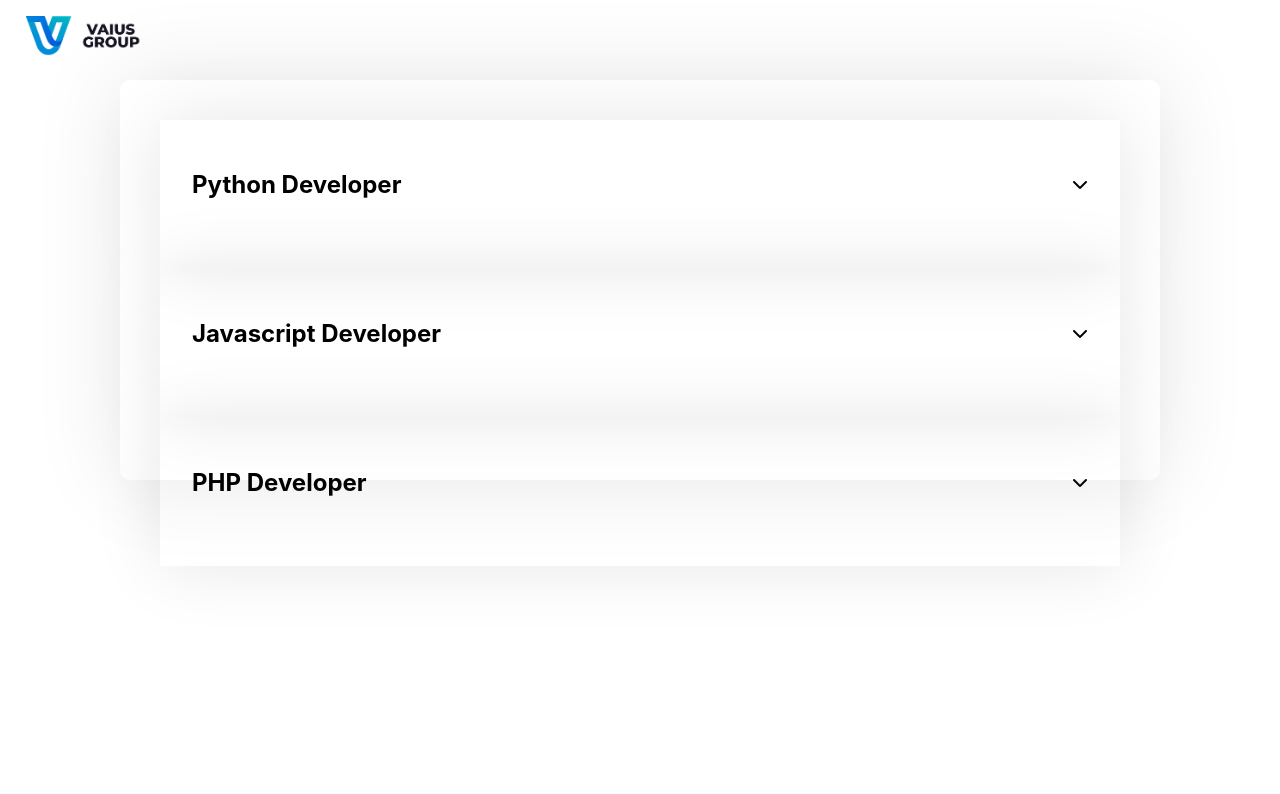
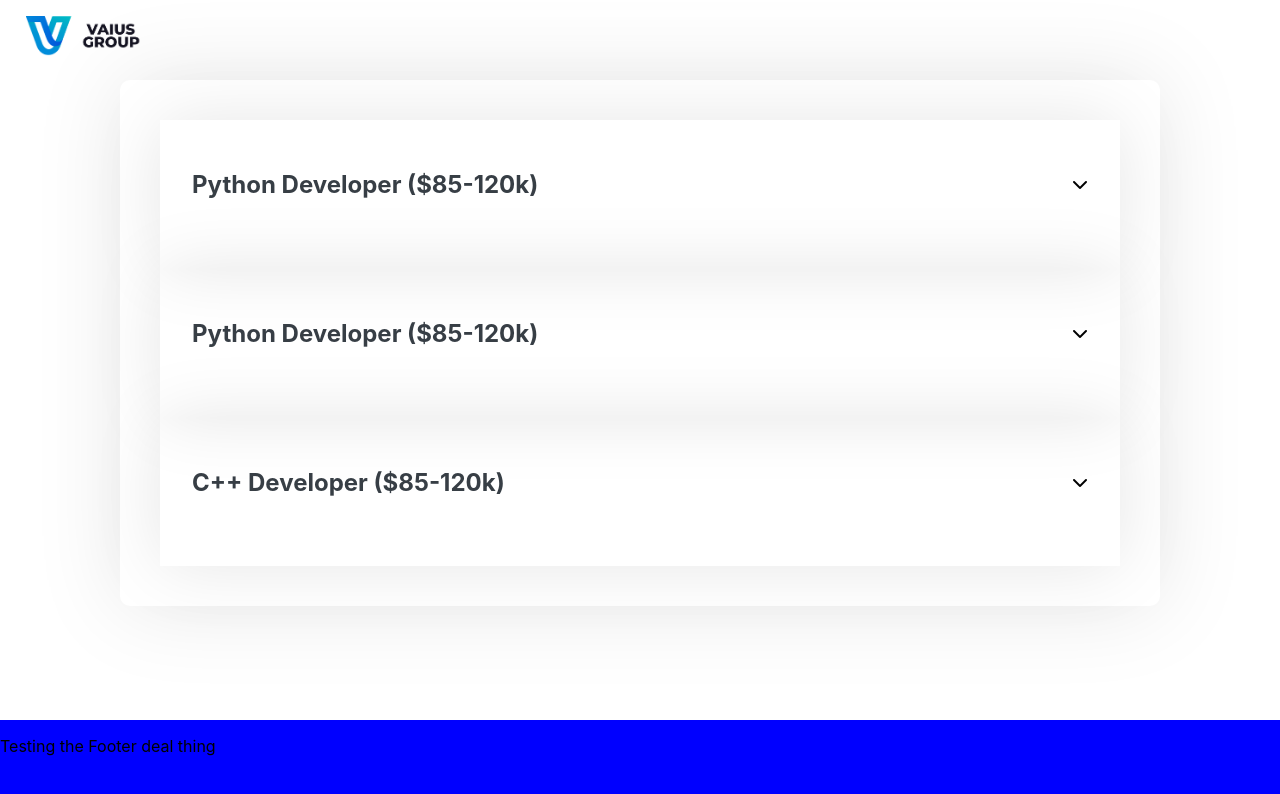
Before and after one commit to VAIUS-Group/marketing-site, a React (Create React App) app: page / in a window 1280 px wide. Shown: the top 794 px of the page. Built offline with nearby package versions, Linux system fonts and the light colour scheme.

Commit message:
mock data import into UI

```diff
--- a/src/App.css
+++ b/src/App.css
@@ -1,5 +1,7 @@
 .App {
   flex: 1;
+  min-height: 100vh;
+  justify-content: space-between;
 }
 
 .App-logo {
@@ -19,7 +21,7 @@
 }
 
 .container {
-  height: 50vh;
+  min-height: 50vh;
   width: 100vw;
   margin-top: 15vh;
   justify-content: center;
@@ -39,6 +41,7 @@
 .expanded-container {
   display: flex;
   flex-direction: column;
+  width: 75vw;
   background: transparent;
 }
 
@@ -63,6 +66,30 @@
 }
 
 .chevron-down {
-  height: 30;
-  width: auto;
+  height: auto;
+  width: 50px;
 }
+
+.panel-title-text {
+  display: block;
+  padding: 0;
+  font-size: 24px;
+  color: #373e45;
+}
+
+.job-text {
+  color: #9093a1;
+  letter-spacing: .2px;
+  font-size: 16px;
+  line-height: 1.86;
+}
+
+.jobs-footer {
+  background-color: blue;
+  position: fixed;
+  bottom: 0px;
+  display: flex;
+  flex: 1;
+  width: 100vw;
+  height: 10vh;
+}
--- a/src/App.js
+++ b/src/App.js
@@ -1,6 +1,7 @@
 import React, { Component } from 'react';
 import Header from './Component/Jobs/header.js';
 import JobList from './Component/Jobs/jobList.js';
+import JobsFooter from './Component/Jobs/footer.js';
 import './App.css';
 
 class App extends Component {
@@ -9,6 +10,7 @@ class App extends Component {
       <div className="App">
         <Header></Header>
         <JobList></JobList>
+        <JobsFooter></JobsFooter>
       </div>
     );
   }
--- /dev/null
+++ b/src/Component/Jobs/footer.js
@@ -0,0 +1,18 @@
+import React, { Component } from 'react';
+
+class JobsFooter extends Component {
+    constructor(props) {
+        super(props);
+        this.state = {
+            placeholder: 'Placeholder text'
+        }
+    }
+    render(){
+        return (
+            <footer className="jobs-footer">
+                <p>Testing the Footer deal thing</p>
+            </footer>
+        )
+    }
+}
+export default JobsFooter;
--- a/src/Component/Jobs/jobList.js
+++ b/src/Component/Jobs/jobList.js
@@ -1,6 +1,7 @@
 import React, { Component } from 'react';
 import Accordion from 'react-collapsy';
 import '../../../node_modules/react-collapsy/lib/index.css';
+import mockData from './mockJobData.js';
 import '../../App.css';
 
 class JobList extends Component {
@@ -8,17 +9,7 @@ class JobList extends Component {
         super(props);
         this.state = {
             expandSection: null,
-            jobs: [
-                {
-                    title: 'Python Developer',
-                    location: 'Budapest, HU',
-                    description: 'This is a test job descirption'
-                }, {
-                    title: 'Javascript Developer',
-                }, {
-                    title: 'PHP Developer'
-                }
-            ]
+            jobs: mockData
         }
     }
 
@@ -37,7 +28,7 @@ class JobList extends Component {
             return (
                 <div key={i} onClick={() => this.handleClick(i)} className={"panel"}>
                     <div className="row">
-                        <h2>{job.title}</h2>
+                        <h2 className="panel-title-text">{job.title}</h2>
                         <i className="chevron-down" class={activeSection === i ? "fa fa-chevron-up" : "fa fa-chevron-down"} aria-hidden="true"></i>
                     </div>
                     <br/>
@@ -47,12 +38,38 @@ class JobList extends Component {
         })
     }
 
+    renderChecklist = (i) => {
+        if (!this.state.jobs[i].responsibilities) return;
+        return this.state.jobs[i].responsibilities.map(item => {
+            return (
+                <p style={{ paddingLeft: 45}} className="job-text">{item}</p>
+            )
+        })
+    }
+
     expandedView = (index) => {
         const activeSection = this.state.expandSection;
         if (activeSection === index){
             return (
                 <div className="expanded-container">
-                    <h1>{`Testing the collapse thing for ${this.state.jobs[index].title}`}</h1>
+                    <div style={{display: 'flex', alignItems: 'center', flexDirection: 'row'}}>
+                        <h2 style={{fontWeight: '700', paddingLeft: 30, paddingRight: 10,}} className="job-text">Job Location: </h2>
+                        <h2 className="job-text">{this.state.jobs[index].location}</h2>
+                    </div>
+                    {/* Job Description Section */}
+                    <div style={{paddingLeft: 30, paddingTop: 30}}>
+                        <h2 className="job-text">Job Description: </h2>
+                        <p className="job-text">{this.state.jobs[index].description}</p>
+                    </div>
+                    {/* Requirement Section */}
+                    <div style={{paddingLeft: 30, paddingRight: 30}}>
+                        <h2 className="job-text">Requirements: </h2>
+                        <p className="job-text">{this.state.jobs[index].requirements}</p>
+                    </div>
+                    <div>
+                        {this.renderChecklist(index)}
+                    </div>
+                    <h4 className="job-text" style={{fontWeight: '600', paddingRight: 30}}>Please email resume/CV to jayden@vaius.group. We will get back to you within 24 hours to follow up.</h4>
                 </div>
             )
         } else return;
@@ -69,4 +86,5 @@ class JobList extends Component {
     }
 }
 
+
 export default JobList;
--- /dev/null
+++ b/src/Component/Jobs/mockJobData.js
@@ -0,0 +1,32 @@
+
+const mockData = [
+    {
+        title: 'Python Developer ($85-120k)',
+        location: 'Montreal, QC',
+        description: "A blockchain technology company is looking for a programmer proficient in Python, Django, MySQL, and Linux." ,
+        requirements: "- Expert in Python and its libraries including Django (asset) - Solve complex problems with innovative and elegant design and deliver robust functionality on time - Experience with NoSQL technologies (MongoDB, Redis, Cassandra, Hadoop, Hive, HBase) - Experience with RDBMS (e.g. MySQL) and ability to write efficient queries with optimal structures - Competently evaluate scalability trade-offs (memory, disk IO, CPU) for high volume systems - Knowledge of OOP and scalable design patterns - BS in Computer Science or equivalent - Excellent interpersonal skills and a sense of humour. \n What Python will be used for: Python is used for quick development where ideas must be evaluated rapidly or applications built on aggressive time frames. Sometimes programs are left in Python. Where execution speed is paramount, Python is used to prove the concept and then is moved to C++. Python is used for all scripting and quick fixes. ",
+        responsibilities: null
+    }, {
+        title: 'Python Developer ($85-120k)',
+        location: 'Montreal, QC',
+        description: "We have a new need for a couple of Developers with strong C++ development experience. This opportunity is with a fantastic company in Montreal. They are looking for Developers who enjoy being involved in the entire software development cycle. They offer a fun environment to work in where the life to work ratio is healthily respected, where camaraderie among colleagues is common-place, and where people actually enjoy going into the office. Moreover, the technology you will be exposed to is fascinating, leading edge, and breaking new ground in the GIS space." ,
+        requirements:  "• You must have experience working with C++ \n • Masters or Bachelors Degree in Computer Science or Computer Engineering \n • We will consider recent grads and experienced professionals. \n • It would be great if you have experience with data analysis tool(s) \n • Experience with the entire SDLC, with an emphasis on Investigation and Analysis \n • Proficient experience of working on Linux \n • Knowledge of Real-time systems \n • Your extensive experience network protocols is a bonus (TCP/IP, HTTP, etc.)",
+        responsibilities: null
+    }, {
+        title: 'C++ Developer ($85-120k)',
+        location: 'Montreal, QC',
+        description: "We have a new need for a couple of Developers with strong C++ development experience. This opportunity is with a fantastic company in Montreal. They are looking for Developers who enjoy being involved in the entire software development cycle. They offer a fun environment to work in where the life to work ratio is healthily respected, where camaraderie among colleagues is common-place, and where people actually enjoy going into the office. Moreover, the technology you will be exposed to is fascinating, leading edge, and breaking new ground in the GIS space.",
+        requirements: "The successful C++ programmer will likely have a relevant strong experience with programming ideally with real-time systems, NLP, artificial intelligence and/or mathematical bias. \n Key experience \n - Extensive C/C++ programming (current C++14 or 17 experience would be great); \n - Solid experience with supervised learning models associated learning algorithms",
+        responsibilities: [
+            "• Developing new applications based on predefined requirements",
+            "• Maintaining existing software by performing tweaks as required",
+            "• Writing, modifying, integrating, analyzing and testing the code",
+            "• Using benchmarking tools in order to evaluate and optimize the code",
+            "• Identifying and communicating all technical problems, processes and solutions you come across with relevant team members",
+            "• Assisting in the development of logical and physical specifications",
+            "• Researching and evaluating various software products that might be used by the organization"
+        ]
+    }
+]
+
+export default mockData;
```
